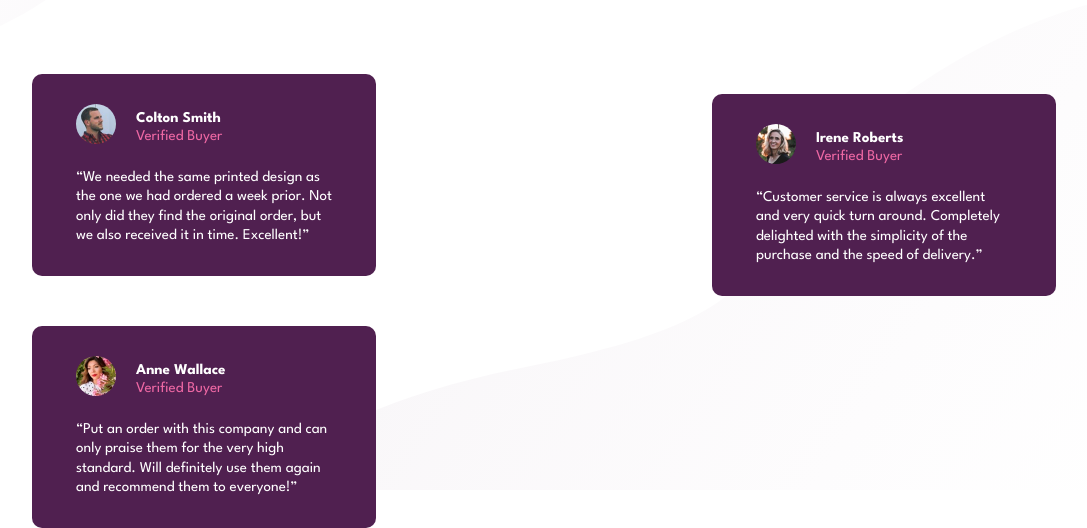
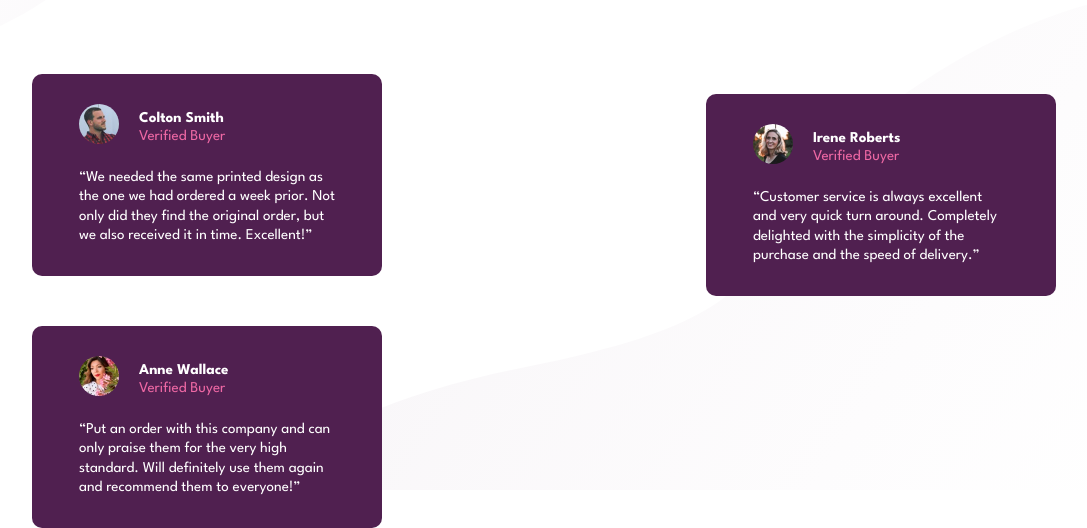
Before and after one commit to raed190/Social-proof-section, a plain HTML site: page index.html in a window 1280 px wide. Shown: the part 310-838 px from the top of the page, without its empty margins (96-1183 px from the left). Drawn offline with Linux system fonts and the light colour scheme.

Commit message:
Add files via upload

```diff
--- a/Css/style.css
+++ b/Css/style.css
@@ -78,7 +78,7 @@ header .right .rate .icon-star img {
   padding-right: 5px;
 }
 
-.testimonials {
+section {
   display: grid;
   grid-template-columns: repeat(auto-fill, minmax(350px, 1fr));
   margin: 30px auto;
@@ -86,7 +86,7 @@ header .right .rate .icon-star img {
   justify-content: center;
 }
 
-.testimonials article {
+section article {
   background-color: var(--Very-Dark-Magenta);
   padding: 30px;
   margin-bottom: 10px;
@@ -94,29 +94,29 @@ header .right .rate .icon-star img {
   width: 300px;
 }
 
-.testimonials article .comment {
+section article .comment {
   display: flex;
   align-items: center;
   margin-bottom: 20px;
 }
 
-.testimonials article .comment img {
+section article .comment img {
   width: 40px;
   height: 40px;
   border-radius: 50%;
   margin-right: 20px;
 }
 
-.testimonials article .comment .name h2 {
+section article .comment .name h2 {
   color: var(--White);
   font-size: 15px;
   line-height: 1.4;
 }
-.testimonials article .comment .name span {
+section article .comment .name span {
   color: var(--Soft-Pink);
   font-size: 15px;
 }
-.testimonials article q {
+section article q {
   color: var(--White);
   font-size: 15px;
   line-height: 1.3;
@@ -207,19 +207,19 @@ header .right .rate .icon-star img {
   header .right .rate:nth-child(2) {
     transform: translateX(-40px);
   }
-  .testimonials {
+  section {
     display: flex;
     flex-wrap: wrap;
     justify-content: space-between;
   }
-  .testimonials article {
-    padding: 30px 44px;
-    width: 344px;
+  section article {
+    padding: 30px 47px;
+    width: 350px;
   }
-  .testimonials article:nth-child(2) {
+  section article:nth-child(2) {
     transform: translateY(20px);
   }
-  .testimonials article:last-child {
+  section article:last-child {
     transform: translateY(40px);
   }
 }
--- a/index.html
+++ b/index.html
@@ -56,7 +56,7 @@
           </div>
         </div>
       </header>
-      <div class="testimonials">
+      <section>
         <article>
           <div class="comment">
             <div class="image">
@@ -106,7 +106,7 @@
             them to everyone!</q
           >
         </article>
-      </div>
+      </section>
     </main>
   </body>
 </html>
```
